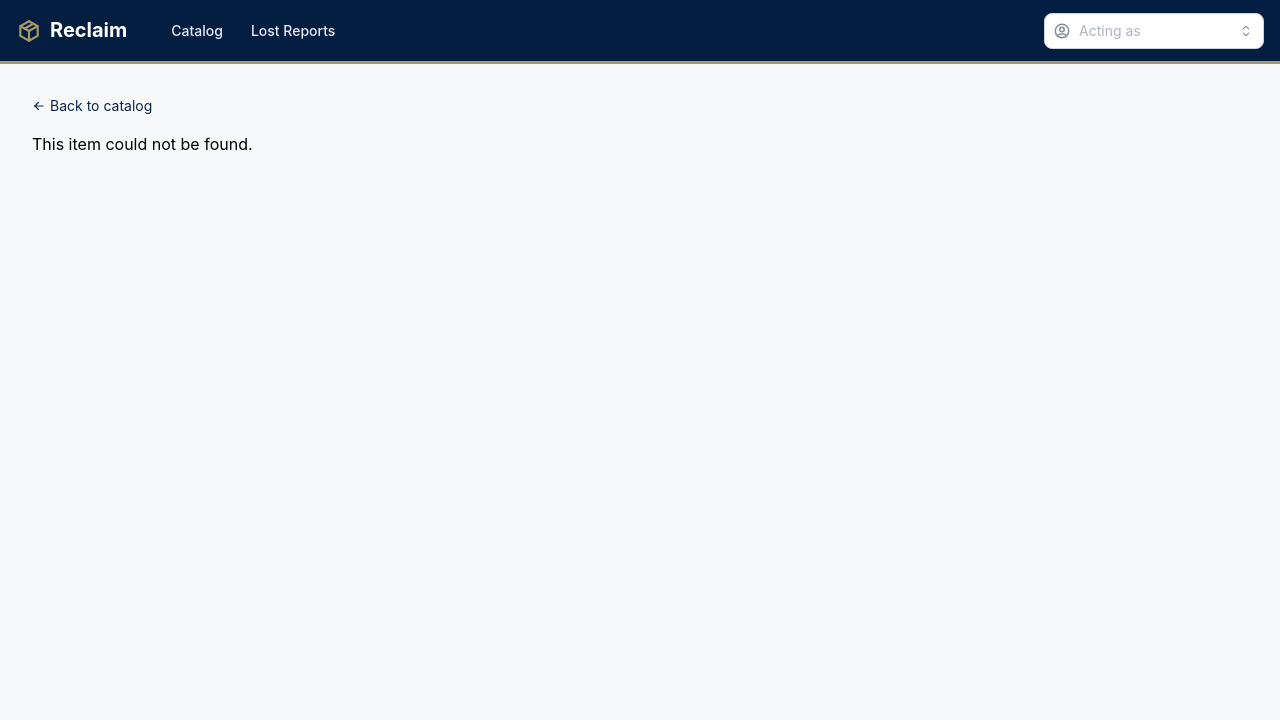
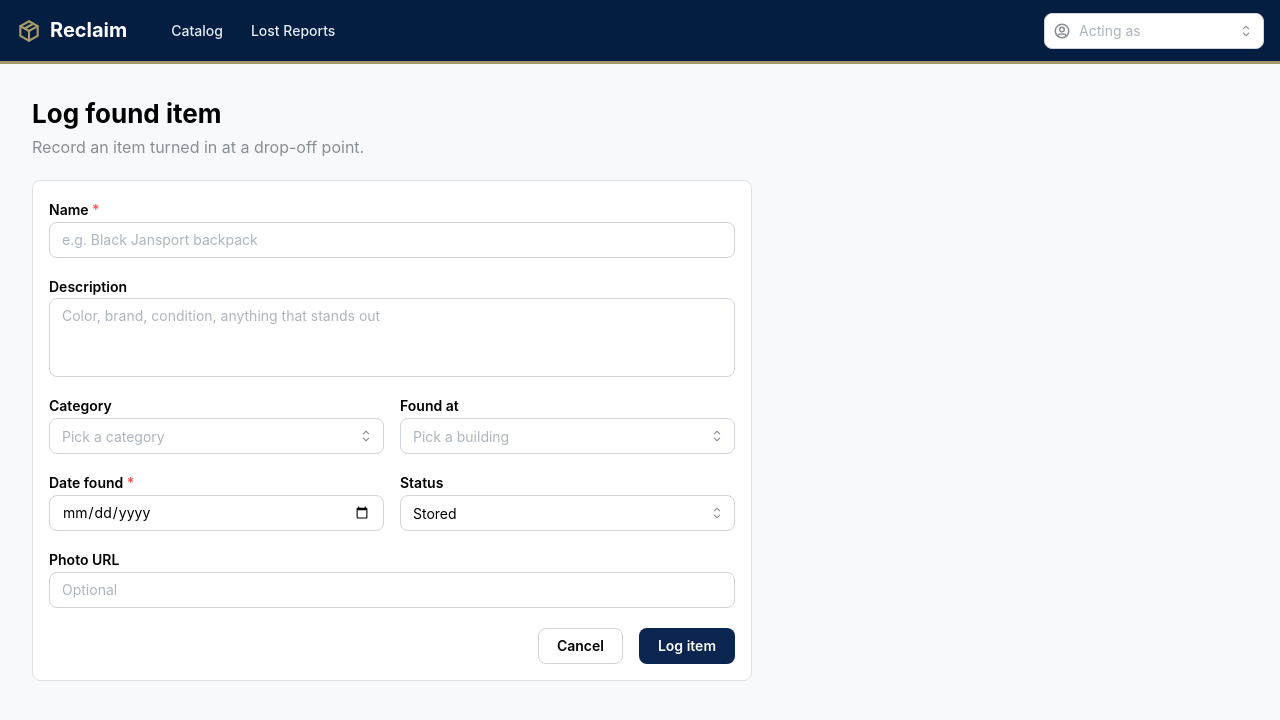
Before and after one commit to TravisD-jpg/Reclaim, a React (Vite) app in the folder frontend/: page /items/new in a window 1280 px wide. Shown: the top 720 px of the page. Built offline with nearby package versions, Linux system fonts and the light colour scheme; no server answers.

Commit message:
Add item form with create, edit, and delete

```diff
--- a/frontend/package.json
+++ b/frontend/package.json
@@ -11,6 +11,7 @@
   },
   "dependencies": {
     "@mantine/core": "^9.7.3",
+    "@mantine/form": "^9.7.3",
     "@mantine/hooks": "^9.7.3",
     "@mantine/notifications": "^9.7.3",
     "@tabler/icons-react": "^3.49.0",
--- a/frontend/src/App.jsx
+++ b/frontend/src/App.jsx
@@ -3,6 +3,7 @@ import { AppLayout } from './layout/AppLayout'
 import { CatalogPage } from './pages/CatalogPage'
 import { ClaimsPage } from './pages/ClaimsPage'
 import { ItemDetailPage } from './pages/ItemDetailPage'
+import { ItemFormPage } from './pages/ItemFormPage'
 import { LostReportsPage } from './pages/LostReportsPage'
 
 function App() {
@@ -10,7 +11,9 @@ function App() {
     <Routes>
       <Route element={<AppLayout />}>
         <Route index element={<CatalogPage />} />
+        <Route path="items/new" element={<ItemFormPage />} />
         <Route path="items/:id" element={<ItemDetailPage />} />
+        <Route path="items/:id/edit" element={<ItemFormPage />} />
         <Route path="lost-reports" element={<LostReportsPage />} />
         <Route path="claims" element={<ClaimsPage />} />
       </Route>
--- a/frontend/src/pages/CatalogPage.jsx
+++ b/frontend/src/pages/CatalogPage.jsx
@@ -1,10 +1,11 @@
 import { useEffect, useState } from 'react'
-import { Center, Grid, Group, Loader, Pagination, Paper, SegmentedControl, Select, Stack, Table, Text, TextInput } from '@mantine/core'
+import { Button, Center, Grid, Group, Loader, Pagination, Paper, SegmentedControl, Select, Stack, Table, Text, TextInput } from '@mantine/core'
 import { useDebouncedValue } from '@mantine/hooks'
 import { notifications } from '@mantine/notifications'
-import { IconMoodEmpty, IconSearch } from '@tabler/icons-react'
-import { useNavigate } from 'react-router'
+import { IconMoodEmpty, IconPlus, IconSearch } from '@tabler/icons-react'
+import { Link, useNavigate } from 'react-router'
 import { api } from '../api'
+import { useAccount } from '../account/accountContext'
 import { StatusBadge } from '../components/StatusBadge'
 import { formatDate } from '../format'
 import { useLookups } from '../hooks/useLookups'
@@ -21,6 +22,7 @@ const statusOptions = [
 
 export function CatalogPage() {
   const navigate = useNavigate()
+  const { isStaff } = useAccount()
   const { categoryOptions, locationOptions } = useLookups()
   const [search, setSearch] = useState('')
   const [debouncedSearch] = useDebouncedValue(search, 300)
@@ -57,7 +59,9 @@ export function CatalogPage() {
 
   return (
     <>
-      <PageHeader title="Catalog" description="Every item turned in at a campus drop-off point." />
+      <PageHeader title="Catalog" description="Every item turned in at a campus drop-off point.">
+        {isStaff && <Button component={Link} to="/items/new" leftSection={<IconPlus size={16} />}>Log item</Button>}
+      </PageHeader>
 
       <Paper withBorder p="md" mb="md">
         <Grid align="flex-end">
--- a/frontend/src/pages/ItemDetailPage.jsx
+++ b/frontend/src/pages/ItemDetailPage.jsx
@@ -1,8 +1,9 @@
 import { useEffect, useState } from 'react'
-import { Anchor, Center, Grid, Group, Loader, Paper, SimpleGrid, Stack, Text, Title } from '@mantine/core'
+import { Anchor, Button, Center, Grid, Group, Loader, Modal, Paper, SimpleGrid, Stack, Text, Title } from '@mantine/core'
+import { useDisclosure } from '@mantine/hooks'
 import { notifications } from '@mantine/notifications'
-import { IconArrowLeft } from '@tabler/icons-react'
-import { Link, useParams } from 'react-router'
+import { IconArrowLeft, IconPencil, IconTrash } from '@tabler/icons-react'
+import { Link, useNavigate, useParams } from 'react-router'
 import { api } from '../api'
 import { useAccount } from '../account/accountContext'
 import { StatusBadge } from '../components/StatusBadge'
@@ -13,6 +14,9 @@ export function ItemDetailPage() {
   const { isStaff } = useAccount()
   const [history, setHistory] = useState(null)
   const [notFound, setNotFound] = useState(false)
+  const [confirmOpen, confirm] = useDisclosure(false)
+  const [deleting, setDeleting] = useState(false)
+  const navigate = useNavigate()
 
   useEffect(() => {
     api.get(`/items/${id}/history`)
@@ -23,6 +27,19 @@ export function ItemDetailPage() {
       })
   }, [id])
 
+  async function deleteItem() {
+    setDeleting(true)
+    try {
+      await api.delete(`/items/${id}`)
+      notifications.show({ color: 'teal', message: `${history.name} deleted.` })
+      navigate('/')
+    } catch (error) {
+      notifications.show({ color: 'red', title: 'Could not delete item', message: error.message })
+      setDeleting(false)
+      confirm.close()
+    }
+  }
+
   if (notFound) return <><BackLink /><Text mt="md">This item could not be found.</Text></>
   if (!history) return <Center p="xl"><Loader /></Center>
 
@@ -31,10 +48,26 @@ export function ItemDetailPage() {
   return (
     <>
       <BackLink />
-      <Group gap="sm" mt="md" mb="lg">
-        <Title order={2}>{history.name}</Title>
-        <StatusBadge status={history.status} />
+      <Group justify="space-between" mt="md" mb="lg">
+        <Group gap="sm">
+          <Title order={2}>{history.name}</Title>
+          <StatusBadge status={history.status} />
+        </Group>
+        {isStaff && (
+          <Group gap="sm">
+            <Button component={Link} to="edit" variant="default" leftSection={<IconPencil size={16} />}>Edit</Button>
+            <Button color="red" variant="light" leftSection={<IconTrash size={16} />} onClick={confirm.open}>Delete</Button>
+          </Group>
+        )}
       </Group>
+
+      <Modal opened={confirmOpen} onClose={confirm.close} title="Delete item?" centered>
+        <Text size="sm">{history.name} will be removed from the catalog. This can't be undone.</Text>
+        <Group justify="flex-end" mt="lg">
+          <Button variant="default" onClick={confirm.close}>Cancel</Button>
+          <Button color="red" loading={deleting} onClick={deleteItem}>Delete</Button>
+        </Group>
+      </Modal>
 
       <Grid>
         <Grid.Col span={{ base: 12, md: 7 }}>
--- /dev/null
+++ b/frontend/src/pages/ItemFormPage.jsx
@@ -0,0 +1,129 @@
+import { useEffect, useState } from 'react'
+import { Button, Center, Grid, Group, Loader, Paper, Select, Textarea, TextInput } from '@mantine/core'
+import { useForm } from '@mantine/form'
+import { notifications } from '@mantine/notifications'
+import { useNavigate, useParams } from 'react-router'
+import { api } from '../api'
+import { useLookups } from '../hooks/useLookups'
+import { PageHeader } from '../layout/PageHeader'
+
+// Claimed is set by the claims endpoints, not by hand, so it's only shown for items that already have it.
+const statusOptions = [
+  { value: 'stored', label: 'Stored' },
+  { value: 'disposed', label: 'Disposed' },
+]
+
+const emptyItem = { name: '', description: '', categoryId: null, foundLocationId: null, dateFound: '', status: 'stored', photoUrl: '' }
+
+// API item -> form values. Selects need string ids and inputs need '' instead of null.
+function toFormValues(item) {
+  return {
+    name: item.name,
+    description: item.description ?? '',
+    categoryId: item.categoryId === null ? null : String(item.categoryId),
+    foundLocationId: item.foundLocationId === null ? null : String(item.foundLocationId),
+    dateFound: item.dateFound,
+    status: item.status,
+    photoUrl: item.photoUrl ?? '',
+  }
+}
+
+// One page for both routes: /items/new logs an item, /items/:id/edit changes one.
+export function ItemFormPage() {
+  const { id } = useParams()
+  const [initialValues, setInitialValues] = useState(id === undefined ? emptyItem : null)
+
+  useEffect(() => {
+    if (id === undefined) return
+    api.get(`/items/${id}`)
+      .then((item) => setInitialValues(toFormValues(item)))
+      .catch((error) => notifications.show({ color: 'red', title: 'Could not load item', message: error.message }))
+  }, [id])
+
+  if (!initialValues) return <Center p="xl"><Loader /></Center>
+  return <ItemForm itemId={id} initialValues={initialValues} />
+}
+
+function ItemForm({ itemId, initialValues }) {
+  const isEdit = itemId !== undefined
+  const navigate = useNavigate()
+  const { categoryOptions, locationOptions } = useLookups()
+  const [saving, setSaving] = useState(false)
+
+  const form = useForm({
+    initialValues,
+    validate: {
+      name: (value) => (value.trim() ? null : 'Name is required'),
+      dateFound: (value) => (value ? null : 'Date found is required'),
+    },
+  })
+
+  async function save(values) {
+    const request = {
+      ...values,
+      name: values.name.trim(),
+      description: values.description.trim() || null,
+      categoryId: values.categoryId && Number(values.categoryId),
+      foundLocationId: values.foundLocationId && Number(values.foundLocationId),
+      photoUrl: values.photoUrl.trim() || null,
+    }
+    setSaving(true)
+    try {
+      const saved = isEdit ? await api.put(`/items/${itemId}`, request) : await api.post('/items', request)
+      notifications.show({ color: 'teal', message: `${saved.name} ${isEdit ? 'updated' : 'logged'}.` })
+      navigate(`/items/${saved.itemId}`)
+    } catch (error) {
+      notifications.show({ color: 'red', title: 'Could not save item', message: error.message })
+      setSaving(false)
+    }
+  }
+
+  const isClaimed = form.values.status === 'claimed'
+
+  return (
+    <>
+      <PageHeader
+        title={isEdit ? 'Edit item' : 'Log found item'}
+        description={isEdit ? 'Change the details of an item.' : 'Record an item turned in at a drop-off point.'}
+      />
+
+      <Paper withBorder p="md" maw={720} component="form" onSubmit={form.onSubmit(save)}>
+        <Grid>
+          <Grid.Col span={12}>
+            <TextInput label="Name" placeholder="e.g. Black Jansport backpack" withAsterisk maxLength={100}
+              {...form.getInputProps('name')} />
+          </Grid.Col>
+          <Grid.Col span={12}>
+            <Textarea label="Description" placeholder="Color, brand, condition, anything that stands out" autosize minRows={3}
+              {...form.getInputProps('description')} />
+          </Grid.Col>
+          <Grid.Col span={{ base: 12, sm: 6 }}>
+            <Select label="Category" placeholder="Pick a category" data={categoryOptions} clearable searchable
+              {...form.getInputProps('categoryId')} />
+          </Grid.Col>
+          <Grid.Col span={{ base: 12, sm: 6 }}>
+            <Select label="Found at" placeholder="Pick a building" data={locationOptions} clearable searchable
+              {...form.getInputProps('foundLocationId')} />
+          </Grid.Col>
+          <Grid.Col span={{ base: 12, sm: 6 }}>
+            <TextInput type="date" label="Date found" withAsterisk {...form.getInputProps('dateFound')} />
+          </Grid.Col>
+          <Grid.Col span={{ base: 12, sm: 6 }}>
+            <Select label="Status" allowDeselect={false} disabled={isClaimed}
+              data={isClaimed ? [{ value: 'claimed', label: 'Claimed' }] : statusOptions}
+              description={isClaimed ? "Set by the item's claim" : undefined}
+              {...form.getInputProps('status')} />
+          </Grid.Col>
+          <Grid.Col span={12}>
+            <TextInput label="Photo URL" placeholder="Optional" maxLength={255} {...form.getInputProps('photoUrl')} />
+          </Grid.Col>
+        </Grid>
+
+        <Group justify="flex-end" mt="lg">
+          <Button variant="default" onClick={() => navigate(-1)}>Cancel</Button>
+          <Button type="submit" loading={saving}>{isEdit ? 'Save changes' : 'Log item'}</Button>
+        </Group>
+      </Paper>
+    </>
+  )
+}
```
Also changed, not shown: 4 other files (tests, documents, lock files or other folders).
